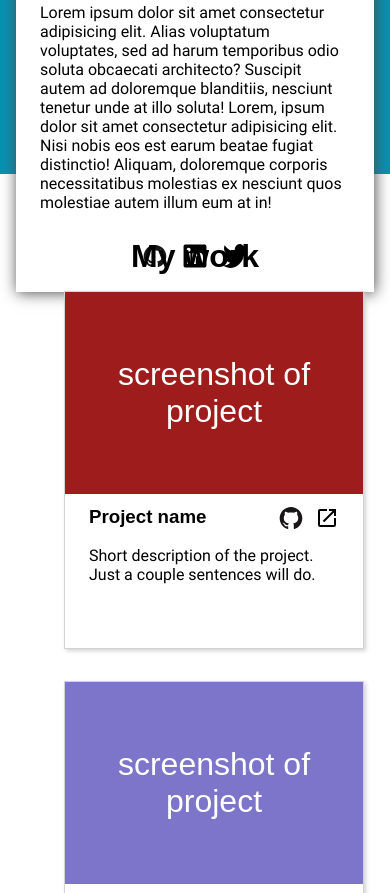
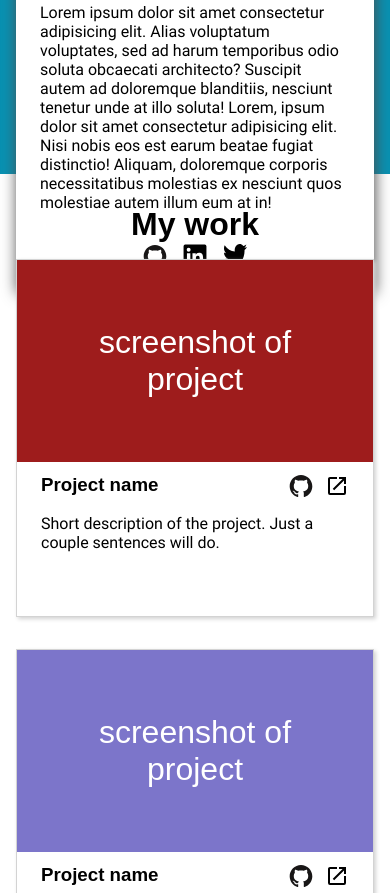
Before and after one commit to ahmedhanyh/personal-portfolio, a website: page index.html in a window 390 px wide. Shown: the part 702-1595 px from the top of the page. Drawn offline with Linux system fonts and the light colour scheme; a web font is replaced by a local one.

Commit message:
Update main section
- Decrease padding on screen sizes below and up to 500px wide.
- Update some other styles.

```diff
--- a/css/style.css
+++ b/css/style.css
@@ -116,6 +116,7 @@ main {
 
 main > h2 {
   margin-bottom: 8px;
+  font-size: 2rem;
 }
 
 .projects-cards {
@@ -192,9 +193,12 @@ main > h2 {
 }
 
 @media (max-width: 500px) {
+  main {
+    padding: 16px;
+  }
+
   main > h2 {
-    margin-bottom: 16px;
-    font-size: 2rem;
+    margin: 16px 0;
     text-align: center;
   }
 }
```
